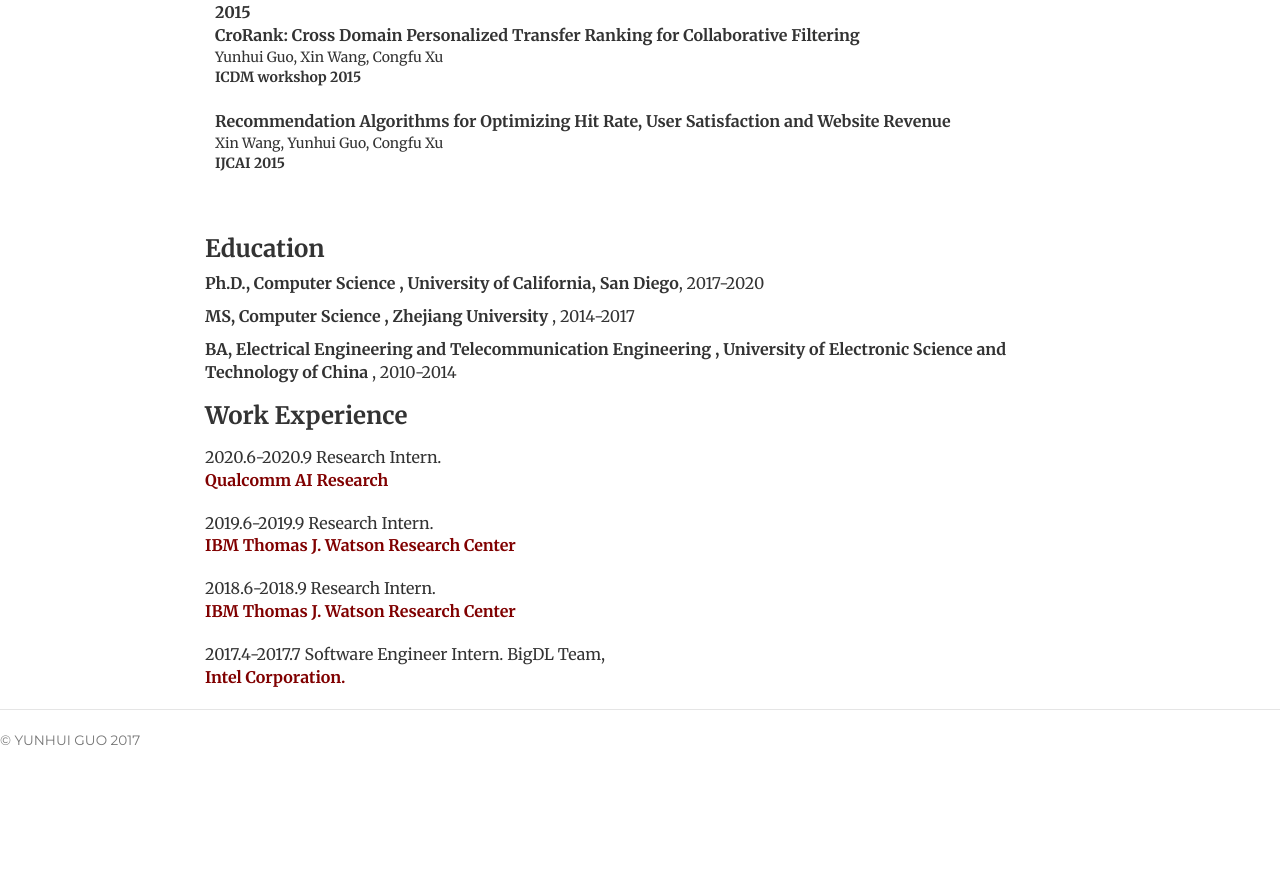
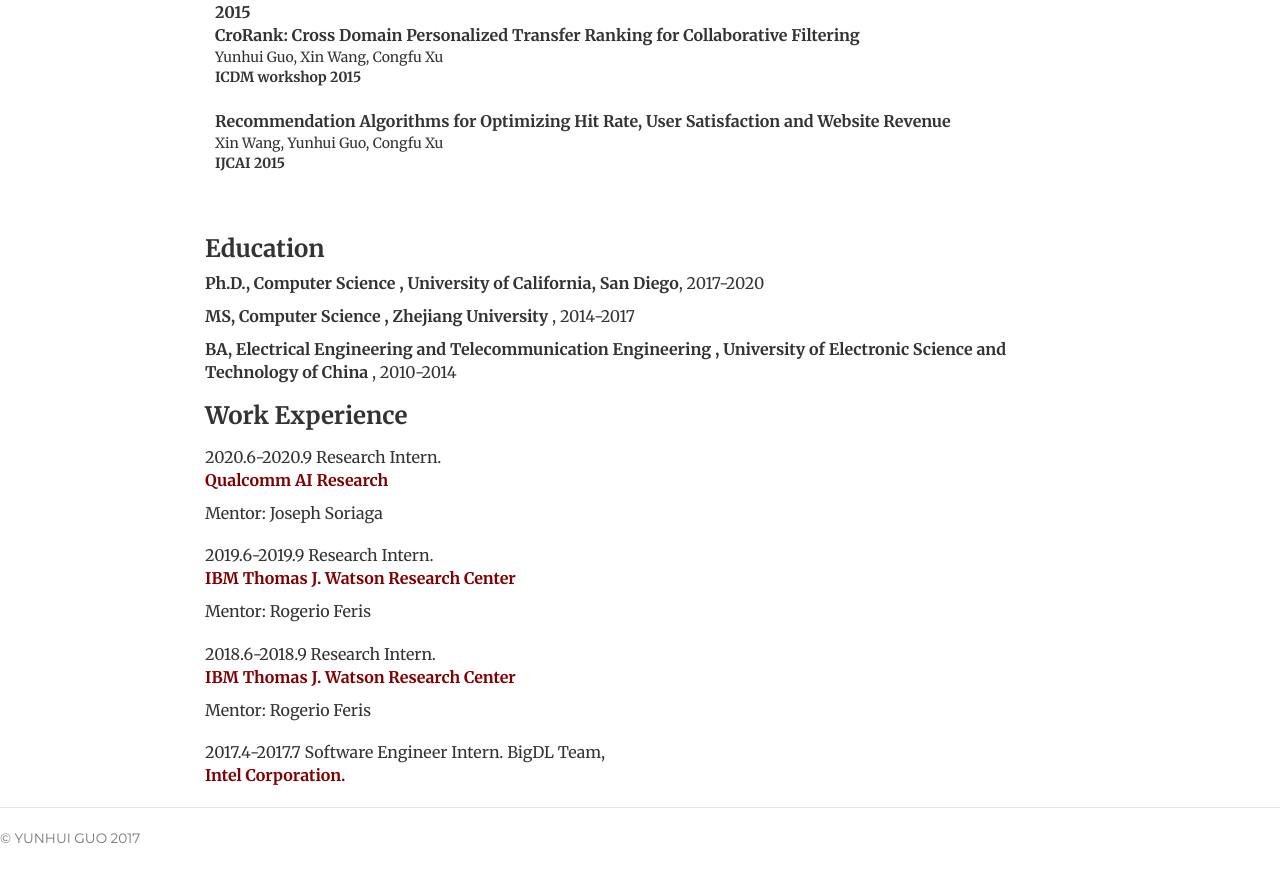
Before and after one commit to yunhuiguo/yunhuiguo.github.io, a Jekyll site: the page built from index.html, in a window 1280 px wide and 900 px high, scrolled down 1698 px. Shown: the top 882 px of the window. Built offline with Jekyll 4.4.1, drawn with Linux system fonts in a browser that asks for light colours; before the commit the page ends 2499 px from its top, so only the background shows below that.

Commit message:
Update index.html

```diff
--- a/index.html
+++ b/index.html
@@ -117,16 +117,19 @@ description: Yunhui Guo
 		<dl class="dl-horizontal">
 			<ul class="list-unstyled">
 				<li>2020.6-2020.9 Research Intern. <strong> <p style="color:RGB(128, 0, 0);"> Qualcomm AI Research</strong> </p></li>
+				<li>Mentor: Joseph Soriaga</li>
 			</ul>
 		</dl>
 		<dl class="dl-horizontal">
 			<ul class="list-unstyled">
 				<li>2019.6-2019.9 Research Intern. <strong><p style="color:RGB(128, 0, 0);">IBM Thomas J. Watson Research Center</strong></p></li>
+				<li>Mentor: Rogerio Feris</li>
 			</ul>
 		</dl>
 		<dl class="dl-horizontal">
 			<ul class="list-unstyled">
 				<li>2018.6-2018.9 Research Intern. <strong><p style="color:RGB(128, 0, 0);">IBM Thomas J. Watson Research Center</strong></p></li>
+				<li>Mentor: Rogerio Feris</li>
 			</ul>
 		</dl>
 		<dl class="dl-horizontal">
```
